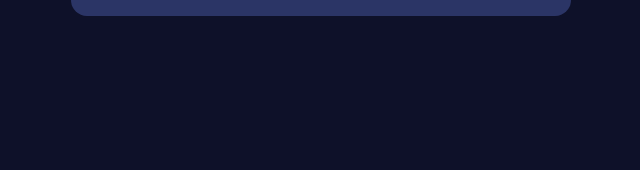
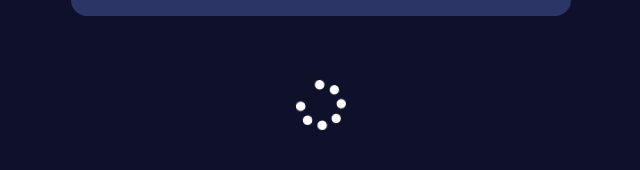
Before and after one commit to JorgeDeAquino/GitHub-Finder-JA, a React (Vite) app: page / in a window 1280 px wide. Shown: the part 252-422 px from the top of the page, without its empty margins (319-959 px from the left). Built offline with nearby package versions, Linux system fonts and the light colour scheme.

Commit message:
add css do loader

```diff
--- /dev/null
+++ b/src/components/Loader.module.css
@@ -0,0 +1,17 @@
+@keyframes rotate {
+    from {
+      -webkit-transform: rotate(0deg);
+    }
+    to {
+      -webkit-transform: rotate(360deg);
+    }
+  }
+
+  .loader {
+    animation: rotate 2s linear infinite;
+    position: absolute;
+    left: 50%;
+    margin-top: 40px;
+    font-size: 50px;
+    margin-left: -25px;
+  }
--- a/src/routes/Home.tsx
+++ b/src/routes/Home.tsx
@@ -4,6 +4,7 @@ import Search from "../components/Search"
 import { useState } from "react"
 import User from "../components/User"
 import Error from "../components/Error"
+import Loader from "../components/Loader"
 
 
 const Home = () => {
@@ -42,6 +43,7 @@ const Home = () => {
   return (
     <div>
       <Search loadUser={loadUser} />
+      <Loader />
       {user && <User {...user} />}
       {error && <Error />}
     </div>
```
